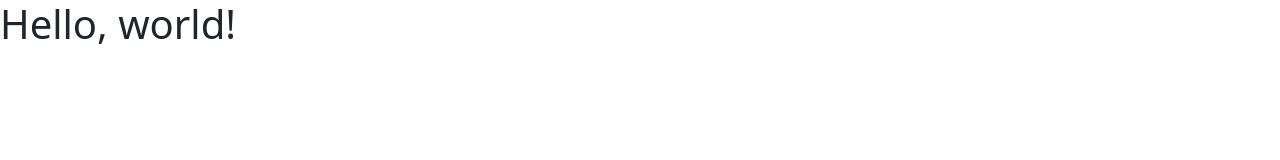
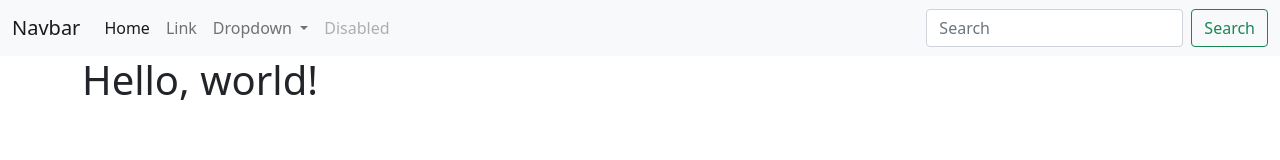
Before and after one commit to d-otis/pages-tinker, a plain HTML site: page index.html in a window 1280 px wide. Drawn offline with nearby package versions, Linux system fonts and the light colour scheme.

Commit message:
add navbar

```diff
--- a/index.html
+++ b/index.html
@@ -11,7 +11,47 @@
     <title>Hello, world!</title>
   </head>
   <body>
-    <h1>Hello, world!</h1>
+    <nav class="navbar navbar-expand-lg navbar-light bg-light">
+      <div class="container-fluid">
+        <a class="navbar-brand" href="#">Navbar</a>
+        <button class="navbar-toggler" type="button" data-bs-toggle="collapse" data-bs-target="#navbarSupportedContent" aria-controls="navbarSupportedContent" aria-expanded="false" aria-label="Toggle navigation">
+          <span class="navbar-toggler-icon"></span>
+        </button>
+        <div class="collapse navbar-collapse" id="navbarSupportedContent">
+          <ul class="navbar-nav me-auto mb-2 mb-lg-0">
+            <li class="nav-item">
+              <a class="nav-link active" aria-current="page" href="#">Home</a>
+            </li>
+            <li class="nav-item">
+              <a class="nav-link" href="#">Link</a>
+            </li>
+            <li class="nav-item dropdown">
+              <a class="nav-link dropdown-toggle" href="#" id="navbarDropdown" role="button" data-bs-toggle="dropdown" aria-expanded="false">
+                Dropdown
+              </a>
+              <ul class="dropdown-menu" aria-labelledby="navbarDropdown">
+                <li><a class="dropdown-item" href="#">Action</a></li>
+                <li><a class="dropdown-item" href="#">Another action</a></li>
+                <li><hr class="dropdown-divider"></li>
+                <li><a class="dropdown-item" href="#">Something else here</a></li>
+              </ul>
+            </li>
+            <li class="nav-item">
+              <a class="nav-link disabled">Disabled</a>
+            </li>
+          </ul>
+          <form class="d-flex">
+            <input class="form-control me-2" type="search" placeholder="Search" aria-label="Search">
+            <button class="btn btn-outline-success" type="submit">Search</button>
+          </form>
+        </div>
+      </div>
+    </nav>
+
+    <div class="container">
+      <h1>Hello, world!</h1>
+    </div>
+
 
     <!-- Optional JavaScript; choose one of the two! -->
 
```
